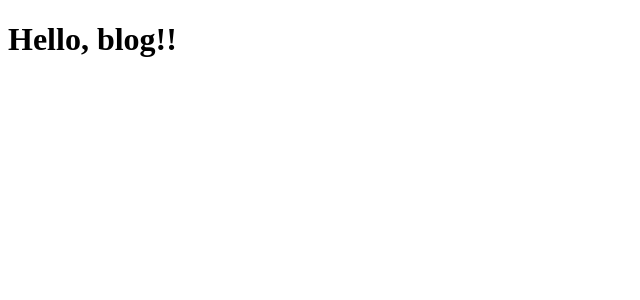
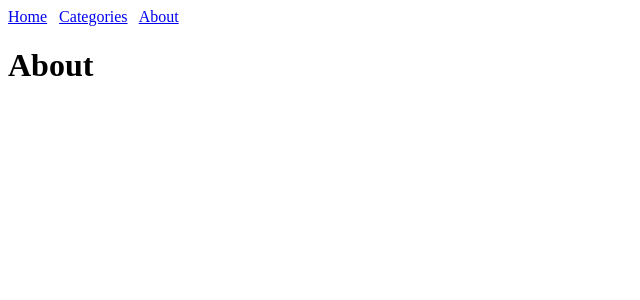
Before and after one commit to Goer17/blog, a Vue app: page /about in a window 1280 px wide. Shown: the top 300 px of the page, without its empty margins (0-640 px from the left). Built offline with nearby package versions, Linux system fonts and the light colour scheme.

Commit message:
Added router. 😊

```diff
--- a/index.html
+++ b/index.html
@@ -4,7 +4,7 @@
     <meta charset="UTF-8" />
     <link rel="icon" type="image/svg+xml" href="/vite.svg" />
     <meta name="viewport" content="width=device-width, initial-scale=1.0" />
-    <title>YY. Lee</title>
+    <title>YY. Lee | My Blog</title>
   </head>
   <body>
     <div id="app"></div>
--- a/src/App.vue
+++ b/src/App.vue
@@ -1,8 +1,12 @@
-<script setup>
+<script setup lang="ts">
+import Navigator from './components/Navigator.vue';
 </script>
 
 <template>
-  <h1>Hello, blog!!</h1>
+  <div id="app">
+    <Navigator />
+    <router-view />
+  </div>
 </template>
 
 <style scoped>
--- /dev/null
+++ b/src/components/Navigator.vue
@@ -0,0 +1,12 @@
+<script setup lang="ts">
+
+</script>
+
+<template>
+    <a href="/">Home</a> &nbsp;
+    <a href="/categories">Categories</a> &nbsp;
+    <a href="/about">About</a>
+</template>
+
+<style scoped>
+</style>
--- a/src/main.js
+++ /dev/null
@@ -1,4 +0,0 @@
-import { createApp } from 'vue'
-import App from './App.vue'
-
-createApp(App).mount('#app')
--- /dev/null
+++ b/src/main.ts
@@ -0,0 +1,5 @@
+import { createApp } from 'vue'
+import App from './App.vue'
+import router from './router'
+
+createApp(App).use(router).mount('#app')
--- /dev/null
+++ b/src/pages/About.vue
@@ -0,0 +1,9 @@
+<script setup lang="ts">
+</script>
+
+<template>
+    <h1>About</h1>
+</template>
+
+<style scoped>
+</style>
--- /dev/null
+++ b/src/pages/Categories.vue
@@ -0,0 +1,9 @@
+<script setup lang="ts">
+</script>
+
+<template>
+    <h1>Categories</h1>
+</template>
+
+<style scoped>
+</style>
--- /dev/null
+++ b/src/pages/Home.vue
@@ -0,0 +1,9 @@
+<script setup lang="ts">
+</script>
+
+<template>
+    <h1>Home</h1>
+</template>
+
+<style scoped>
+</style>
```
Also changed, not shown: package.json (+8 -2 lines), src/router/index.ts (added, +18 -0 lines), tsconfig.json (added, +15 -0 lines), 1 other file (tests, documents, lock files or other folders).
